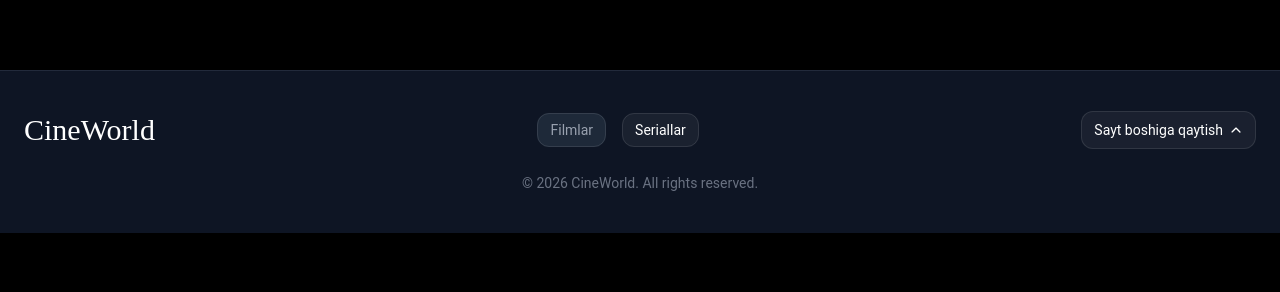
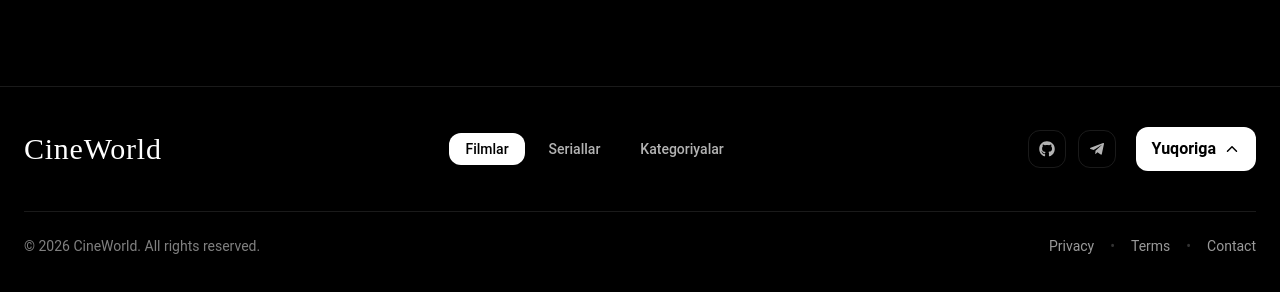
Before and after one commit to MurodjonHatamov/CineWorld, a React (Vite) app: page / in a window 1280 px wide. Shown: the part 1468-1760 px from the top of the page. Before the commit the page ends 1701 px from the top, so only its background shows below. Built offline with nearby package versions, Linux system fonts and the light colour scheme; no server answers.

Commit message:
yangilandi

```diff
--- a/src/components/Footer.jsx
+++ b/src/components/Footer.jsx
@@ -1,66 +1,107 @@
-import React from 'react';
-import { FaFacebookF, FaTwitter, FaInstagram } from 'react-icons/fa';
-import { IoIosArrowUp } from 'react-icons/io';
-import { NavLink } from 'react-router-dom';
+import React from "react";
+import { NavLink, Link } from "react-router-dom";
+import { IoIosArrowUp } from "react-icons/io";
+import { FaGithub, FaTelegramPlane } from "react-icons/fa";
 
 function Footer() {
+  const scrollToTop = () => {
+    window.scrollTo({ top: 0, behavior: "smooth" });
+  };
 
-const scrollToTop = () => {
-
-  window.scrollTo({
-      top: 0,
-      behavior: 'smooth'
-    });
-
- }
-
-
-
+  const navClass = ({ isActive }) =>
+    `px-4 py-2 rounded-xl text-sm font-medium transition
+     ${
+       isActive
+         ? "bg-white text-black"
+         : "text-white/70 hover:text-white hover:bg-white/10"
+     }`;
 
   return (
-    <footer className="bg-gray-900/90 backdrop-blur-sm text-gray-300 py-10 mt-20 border-t border-gray-700/50">
-      <div className="max-w-7xl mx-auto px-6">
-        <div className="flex flex-col md:flex-row justify-between items-center gap-6">
+    <footer className="mt-24 border-t border-white/10 bg-black">
+      <div className="max-w-7xl mx-auto px-4 sm:px-6 py-10">
+        {/* TOP */}
+        <div className="flex flex-col md:flex-row items-center justify-between gap-8">
+          {/* Brand */}
+          <Link to="/" className="select-none">
+            <h2 className="text-2xl sm:text-3xl text-white font-cinzel tracking-wide">
+              CineWorld
+            </h2>
+          </Link>
 
-          {/* Logo with glow effect */}
-          <h2 className="text-3xl  text-white font-cinzel">CineWorld</h2>
-
-          {/* Menu links with underline effect */}
-          <ul className="flex items-center gap-4">
+          {/* Navigation */}
+          <ul className="flex flex-wrap items-center gap-2">
             <li>
-      <NavLink
-        to="/"
-        className={({ isActive }) =>
-          isActive ? "textBtn bg-gray-800 text-gray-400" : "textBtn"
-        }
-      >
+              <NavLink to="/" className={navClass}>
                 Filmlar
               </NavLink>
             </li>
             <li>
-      <NavLink
-        to="/tv"
-        className={({ isActive }) =>
-          isActive ? "textBtn bg-gray-800 text-gray-400" : "textBtn"
-        }
-      >
+              <NavLink to="/tv" className={navClass}>
                 Seriallar
+              </NavLink>
+            </li>
+            <li>
+              <NavLink to="/categories" className={navClass}>
+                Kategoriyalar
               </NavLink>
             </li>
           </ul>
 
-          {/* Social icons */}
-          <div onClick={scrollToTop} className="flex items-center textBtn gap-1.5">
-         <button className=''>
-          Sayt boshiga qaytish
+          {/* Social + Top */}
+          <div className="flex items-center gap-3">
+            <a
+              href="#"
+              className="p-2.5 rounded-xl border border-white/10 text-white/70 hover:text-white hover:bg-white/10 transition"
+              title="GitHub"
+            >
+              <FaGithub />
+            </a>
+
+            <a
+              href="#"
+              className="p-2.5 rounded-xl border border-white/10 text-white/70 hover:text-white hover:bg-white/10 transition"
+              title="Telegram"
+            >
+              <FaTelegramPlane />
+            </a>
+
+            <button
+              onClick={scrollToTop}
+              className="ml-2 inline-flex items-center gap-2 px-4 py-2.5 rounded-xl bg-white text-black font-semibold hover:bg-white/90 transition active:scale-[0.97]"
+            >
+              Yuqoriga <IoIosArrowUp />
             </button>
-         <IoIosArrowUp />
           </div>
         </div>
 
-        {/* Copyright */}
-        <div className="text-center text-gray-500 text-sm mt-6">
-          &copy; {new Date().getFullYear()} CineWorld. All rights reserved.
+        {/* BOTTOM */}
+        <div className="mt-10 pt-6 border-t border-white/10 flex flex-col sm:flex-row items-center justify-between gap-4">
+          <p className="text-white/50 text-sm text-center sm:text-left">
+            © {new Date().getFullYear()} CineWorld. All rights reserved.
+          </p>
+
+          <div className="flex items-center gap-4 text-sm">
+            <Link
+              to="/privacy"
+              className="text-white/60 hover:text-white transition"
+            >
+              Privacy
+            </Link>
+            <span className="text-white/20">•</span>
+            <Link
+              to="/terms"
+              className="text-white/60 hover:text-white transition"
+            >
+              Terms
+            </Link>
+            <span className="text-white/20">•</span>
+            <Link
+              to="/contact"
+              className="text-white/60 hover:text-white transition"
+            >
+              Contact
+            </Link>
+          </div>
         </div>
       </div>
     </footer>
--- a/src/components/SwiperCard.jsx
+++ b/src/components/SwiperCard.jsx
@@ -85,11 +85,7 @@ function SwiperCard({title,movies=[],type,sectionId}) {
               1024: { slidesPerView: 6, spaceBetween: 30,centeredSlides: true },
               1280: { slidesPerView: 6, spaceBetween: 30,centeredSlides: true },
             }}
-        autoplay={{
-          delay: 2200,
-          disableOnInteraction: false,
-          pauseOnMouseEnter: true,
-        }}
+
         speed={1000}
         modules={[Autoplay]}
         className="swiper-glass"
```
Also changed, not shown: public/imgs/footer-bg.jpg (added). Lines whose indentation alone changed are shown as unchanged.
